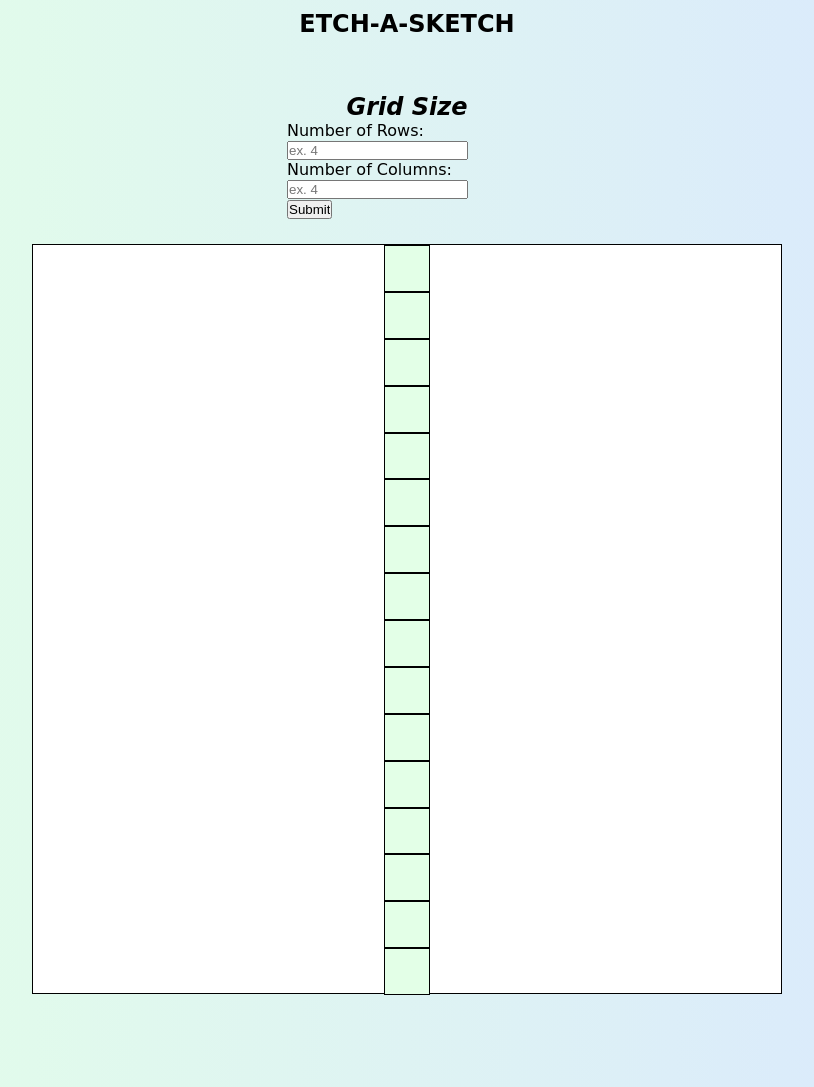
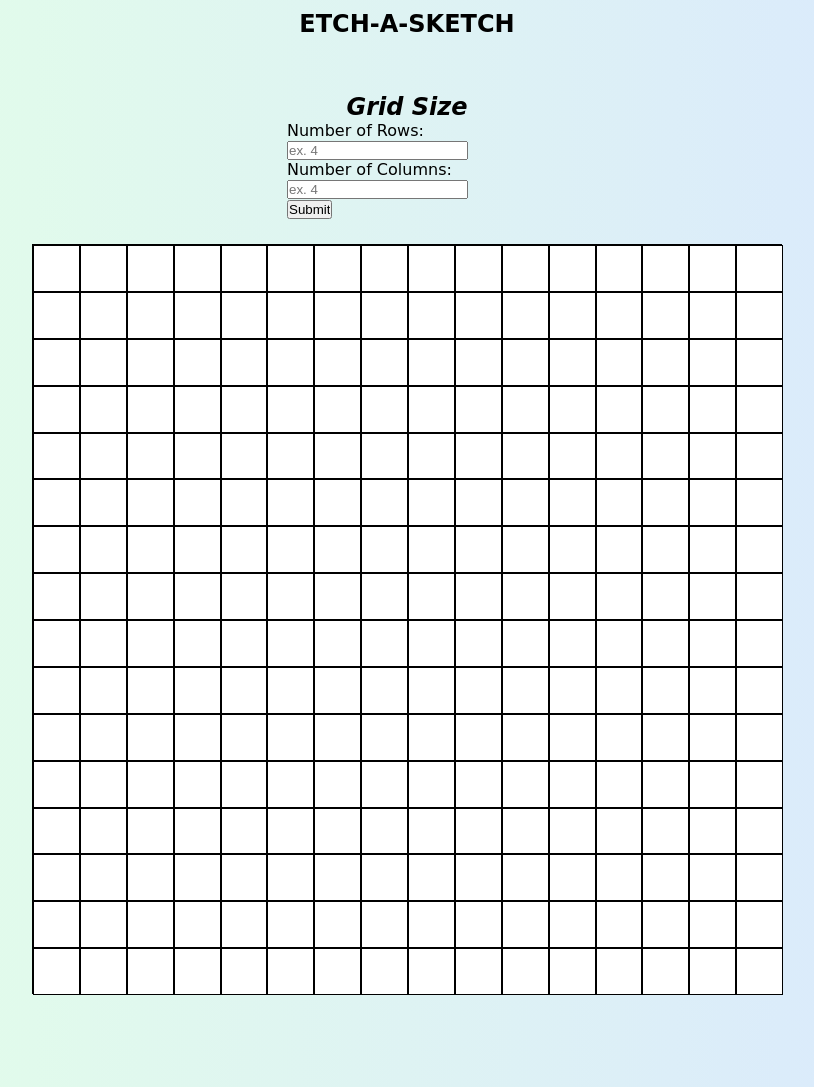
Before and after one commit to Babb2000/SketchPad, a plain HTML site: page index.html in a window 1280 px wide. Shown: the whole page, without its empty margins (233-1047 px from the left). Drawn offline with Linux system fonts and the light colour scheme; a web font is replaced by a local one.

Commit message:
Mock Sketchpad Page

```diff
--- a/index.html
+++ b/index.html
@@ -45,6 +45,261 @@
 <div></div>
 <div></div>
 
+<div></div>
+<div></div>
+<div></div>
+<div></div>
+<div></div>
+<div></div>
+<div></div>
+<div></div>
+<div></div>
+<div></div>
+<div></div>
+<div></div>
+<div></div>
+<div></div>
+<div></div>
+<div></div>
+
+<div></div>
+<div></div>
+<div></div>
+<div></div>
+<div></div>
+<div></div>
+<div></div>
+<div></div>
+<div></div>
+<div></div>
+<div></div>
+<div></div>
+<div></div>
+<div></div>
+<div></div>
+<div></div>
+
+<div></div>
+<div></div>
+<div></div>
+<div></div>
+<div></div>
+<div></div>
+<div></div>
+<div></div>
+<div></div>
+<div></div>
+<div></div>
+<div></div>
+<div></div>
+<div></div>
+<div></div>
+<div></div>
+
+<div></div>
+<div></div>
+<div></div>
+<div></div>
+<div></div>
+<div></div>
+<div></div>
+<div></div>
+<div></div>
+<div></div>
+<div></div>
+<div></div>
+<div></div>
+<div></div>
+<div></div>
+<div></div>
+
+<div></div>
+<div></div>
+<div></div>
+<div></div>
+<div></div>
+<div></div>
+<div></div>
+<div></div>
+<div></div>
+<div></div>
+<div></div>
+<div></div>
+<div></div>
+<div></div>
+<div></div>
+<div></div>
+
+<div></div>
+<div></div>
+<div></div>
+<div></div>
+<div></div>
+<div></div>
+<div></div>
+<div></div>
+<div></div>
+<div></div>
+<div></div>
+<div></div>
+<div></div>
+<div></div>
+<div></div>
+<div></div>
+
+<div></div>
+<div></div>
+<div></div>
+<div></div>
+<div></div>
+<div></div>
+<div></div>
+<div></div>
+<div></div>
+<div></div>
+<div></div>
+<div></div>
+<div></div>
+<div></div>
+<div></div>
+<div></div>
+
+<div></div>
+<div></div>
+<div></div>
+<div></div>
+<div></div>
+<div></div>
+<div></div>
+<div></div>
+<div></div>
+<div></div>
+<div></div>
+<div></div>
+<div></div>
+<div></div>
+<div></div>
+<div></div>
+
+<div></div>
+<div></div>
+<div></div>
+<div></div>
+<div></div>
+<div></div>
+<div></div>
+<div></div>
+<div></div>
+<div></div>
+<div></div>
+<div></div>
+<div></div>
+<div></div>
+<div></div>
+<div></div>
+
+<div></div>
+<div></div>
+<div></div>
+<div></div>
+<div></div>
+<div></div>
+<div></div>
+<div></div>
+<div></div>
+<div></div>
+<div></div>
+<div></div>
+<div></div>
+<div></div>
+<div></div>
+<div></div>
+
+<div></div>
+<div></div>
+<div></div>
+<div></div>
+<div></div>
+<div></div>
+<div></div>
+<div></div>
+<div></div>
+<div></div>
+<div></div>
+<div></div>
+<div></div>
+<div></div>
+<div></div>
+<div></div>
+
+<div></div>
+<div></div>
+<div></div>
+<div></div>
+<div></div>
+<div></div>
+<div></div>
+<div></div>
+<div></div>
+<div></div>
+<div></div>
+<div></div>
+<div></div>
+<div></div>
+<div></div>
+<div></div>
+
+<div></div>
+<div></div>
+<div></div>
+<div></div>
+<div></div>
+<div></div>
+<div></div>
+<div></div>
+<div></div>
+<div></div>
+<div></div>
+<div></div>
+<div></div>
+<div></div>
+<div></div>
+<div></div>
+
+<div></div>
+<div></div>
+<div></div>
+<div></div>
+<div></div>
+<div></div>
+<div></div>
+<div></div>
+<div></div>
+<div></div>
+<div></div>
+<div></div>
+<div></div>
+<div></div>
+<div></div>
+<div></div>
+
+<div></div>
+<div></div>
+<div></div>
+<div></div>
+<div></div>
+<div></div>
+<div></div>
+<div></div>
+<div></div>
+<div></div>
+<div></div>
+<div></div>
+<div></div>
+<div></div>
+<div></div>
+<div></div>
+
 </div>
 
 
--- a/style.css
+++ b/style.css
@@ -16,10 +16,9 @@ body{
 
 #grid{
    display: grid;
+   grid-template-columns: repeat(16, 46.88px);
+   grid-auto-rows: 46.88px;
 
-   align-content: stretch;
-   justify-content: center;
-   justify-items: center;
 
    height: 750px;
    width:  750px;
@@ -54,9 +53,11 @@ h1{
 }
 
 div{
-	background-color: #e3ffe7;
+	background-color: white;
 	width: 46.88px;
 	height: 46.88px;
 	border: 1px solid black;
 
+
+
 }
```
